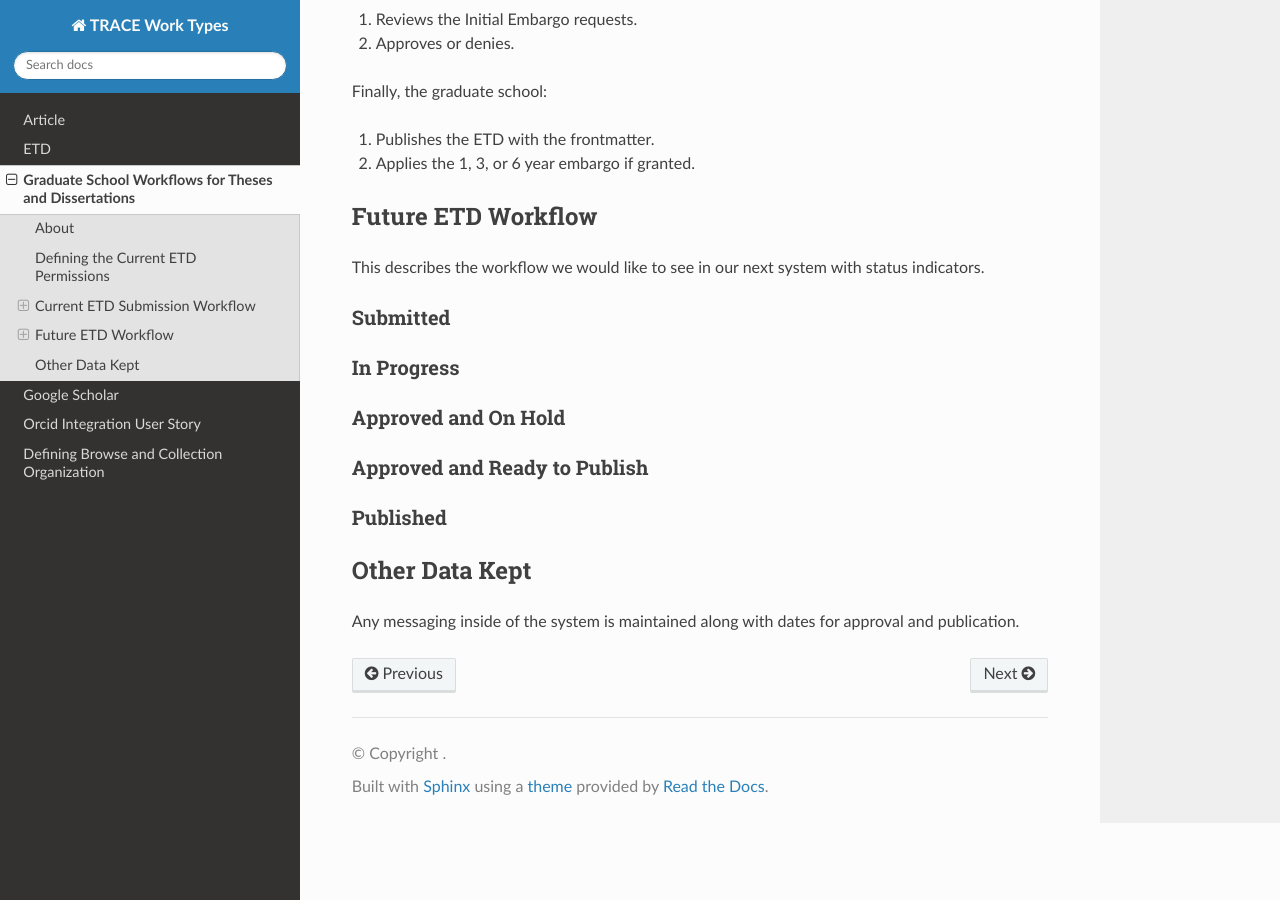
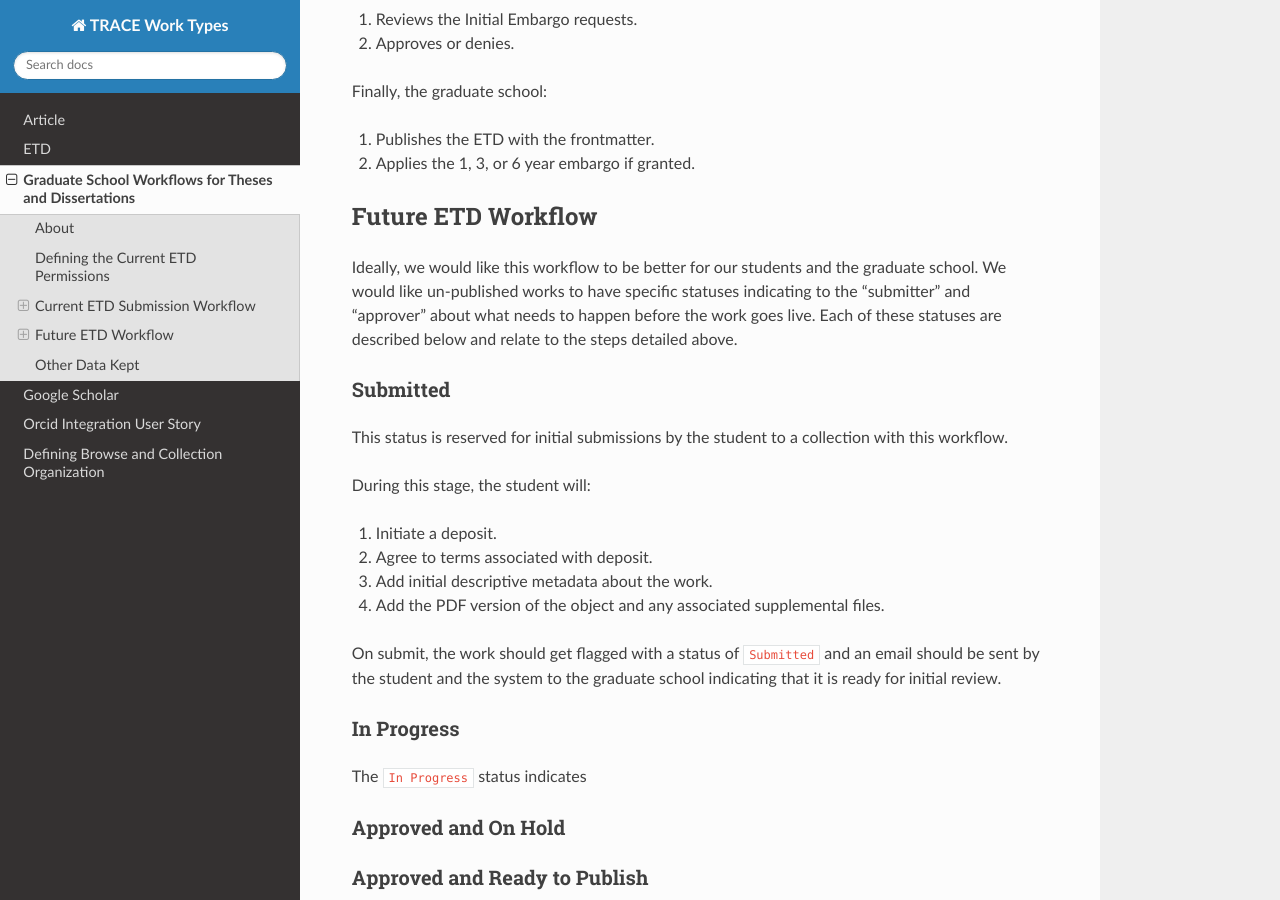
Before and after one commit to utkdigitalinitiatives/trace_work_types_planning, a Sphinx documentation site: the page built from docs/source/workflows/etd.rst, in a window 1280 px wide and 900 px high, scrolled down 8734 px. Built offline with Sphinx 7.4.7 and the Read the Docs theme 2.0.0, drawn with Linux system fonts in a browser that asks for light colours.

Commit message:
Describe submitted.

```diff
--- a/docs/source/workflows/etd.rst
+++ b/docs/source/workflows/etd.rst
@@ -225,13 +225,29 @@ Finally, the graduate school:
 Future ETD Workflow
 -------------------
 
-This describes the workflow we would like to see in our next system with status indicators.
+Ideally, we would like this workflow to be better for our students and the graduate school.  We would like un-published
+works to have specific statuses indicating to the "submitter" and "approver" about what needs to happen before the work
+goes live.  Each of these statuses are described below and relate to the steps detailed above.
 
 Submitted
 =========
 
+This status is reserved for initial submissions by the student to a collection with this workflow.
+
+During this stage, the student will:
+
+1. Initiate a deposit.
+2. Agree to terms associated with deposit.
+3. Add initial descriptive metadata about the work.
+4. Add the PDF version of the object and any associated supplemental files.
+
+On submit, the work should get flagged with a status of :code:`Submitted` and an email should be sent by the student and
+the system to the graduate school indicating that it is ready for initial review.
+
 In Progress
 ===========
+
+The :code:`In Progress` status indicates
 
 Approved and On Hold
 ====================
```
